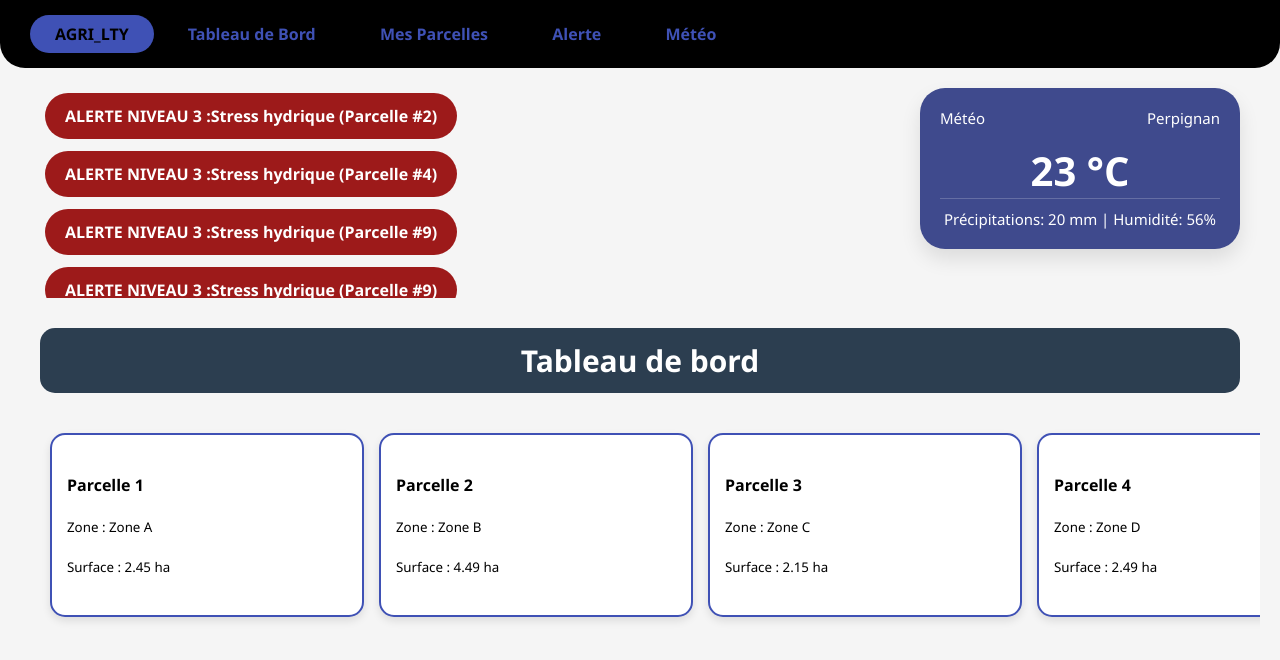
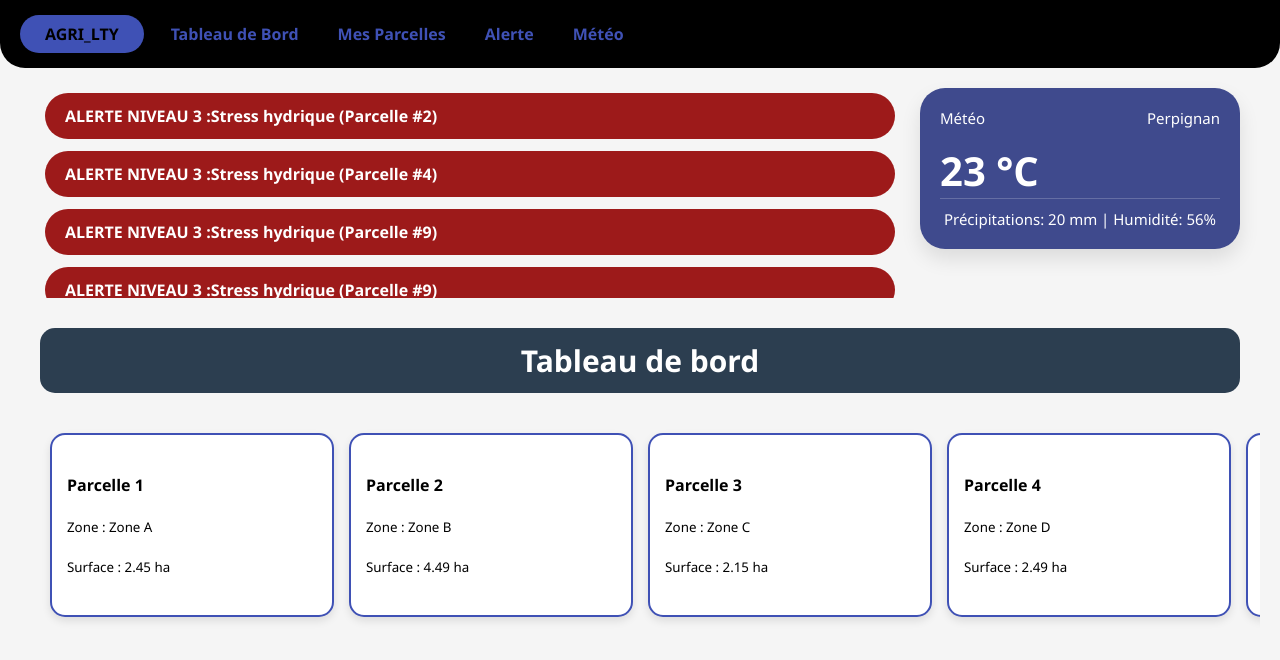
Before and after one commit to El-lulu/Projet-d-tude-B2B, a Flask app: page / in a window 1280 px wide. Shown: the top 660 px of the page. Run offline with Flask 3, Linux system fonts and the light colour scheme; data comes from the database, SQL or seed files in the repository.

Commit message:
Finalisation de la page principal

```diff
--- a/static/style.css
+++ b/static/style.css
@@ -2,14 +2,18 @@ body {
     font-family: 'Segoe UI', sans-serif;
     margin: 0;
     padding: 0;
-    background-color: #f5f5f5;;
+    background-color: #f5f5f5;
 }
 
 .nav_bar {
     background-color: #000000;
-    padding: 15px 30px;
+    padding: 15px 20px;
     border-bottom-left-radius: 25px;
     border-bottom-right-radius: 25px;
+    display: flex;
+    flex-wrap: wrap;
+    align-items: center;
+    gap: 15px;
 }
 
 .logo {
@@ -19,6 +23,21 @@ body {
     border-radius: 20px;
     font-weight: bold;
     display: inline-block;
+}
+
+.nav_link {
+    text-decoration: none;
+    color: #3f51b5;
+    margin: 0;
+    font-weight: bold;
+    padding: 8px 12px;
+    transition: 0.3s;
+}
+
+.nav_link:hover {
+    background-color: #3f51b5;
+    color: white;
+    border-radius: 20px;
 }
 
 .container {
@@ -32,6 +51,8 @@ body {
     justify-content: space-between;
     align-items: flex-start;
     margin-bottom: 30px;
+    gap: 20px;
+    flex-wrap: wrap;
 }
 
 .alerts_container {
@@ -41,6 +62,8 @@ body {
     max-height: 200px;
     overflow-y: auto;
     padding: 5px;
+    flex: 1;
+    min-width: 200px;
 }
 
 .alert_box {
@@ -51,6 +74,7 @@ body {
     display: flex;
     align-items: center;
     font-weight: bold;
+    word-break: break-word;
 }
 
 .meteo {
@@ -58,8 +82,10 @@ body {
     color: white;
     padding: 20px;
     border-radius: 25px;
-    width: 280px;
+    width: 100%;
+    max-width: 280px;
     box-shadow: 0 10px 20px rgba(0,0,0,0.1);
+    flex-shrink: 0;
 }
 
 .meteo_top {
@@ -67,11 +93,8 @@ body {
     justify-content: space-between;
     font-size: 15px;
     margin-bottom: 15px;
-}
-
-.meteo {
-    text-align: center;
-    margin-bottom: 15px;
+    flex-wrap: wrap;
+    gap: 10px;
 }
 
 .temperature {
@@ -84,6 +107,7 @@ body {
     text-align: center;
     border-top: 1px solid rgba(255,255,255,0.2);
     padding-top: 10px;
+    word-break: break-word;
 }
 
 .dashboard_main {
@@ -92,7 +116,7 @@ body {
     text-align: center;
     padding: 12px;
     border-radius: 15px;
-    font-size: 30px;
+    font-size: clamp(20px, 5vw, 30px);
     margin: 20px 0;
 }
 
@@ -102,10 +126,11 @@ body {
     gap: 15px;
     padding: 20px 10px;
     width: 100%;
+    scrollbar-width: thin;
 }
 
 .parcelles_info {
-    min-width: 280px;
+    min-width: 250px;
     height: 150px;
     flex-shrink: 0;
     border: 2px solid #3f51b5;
@@ -116,12 +141,91 @@ body {
     justify-content: center;
     box-shadow: 0 4px 8px rgba(0,0,0,0.1);
     background: white;
+    word-break: break-word;
 }
 
+@media (max-width: 768px) {
+    .nav_bar {
+        justify-content: center;
+    }
 
-.nav_link {
-    text-decoration: none;
-    color: #3f51b5;
-    margin: 30px;
-    font-weight: bold;
+    .dashboard_top {
+        flex-direction: column;
+    }
+
+    .meteo {
+        max-width: 100%;
+    }
+
+    .alerts_container {
+        max-height: 150px;
+    }
+
+    .parcelles_info {
+        min-width: 220px;
+        height: 130px;
+    }
 }
+
+@media (max-width: 480px) {
+    .nav_bar {
+        padding: 15px;
+        gap: 10px;
+    }
+
+    .logo {
+        width: 100%;
+        text-align: center;
+        padding: 8px 15px;
+    }
+
+    .nav_link {
+        flex: 1;
+        text-align: center;
+        font-size: 14px;
+        padding: 8px 5px;
+    }
+
+    .container {
+        padding: 15px;
+    }
+
+    .alert_box {
+        font-size: 14px;
+        padding: 10px 15px;
+    }
+
+    .temperature {
+        font-size: 32px;
+    }
+
+    .meteo_top {
+        font-size: 13px;
+    }
+
+    .meteo_details {
+        font-size: 12px;
+    }
+
+    .parcelles_info {
+        min-width: 200px;
+        height: 120px;
+        font-size: 14px;
+    }
+
+    .dashboard_main {
+        font-size: clamp(18px, 6vw, 24px);
+    }
+}
+
+@media (max-width: 360px) {
+    .parcelles_info {
+        min-width: 180px;
+        height: 110px;
+        padding: 10px;
+    }
+
+    .alert_box {
+        font-size: 12px;
+    }
+}
```
